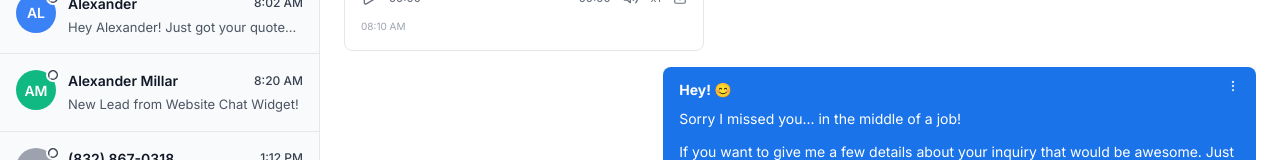
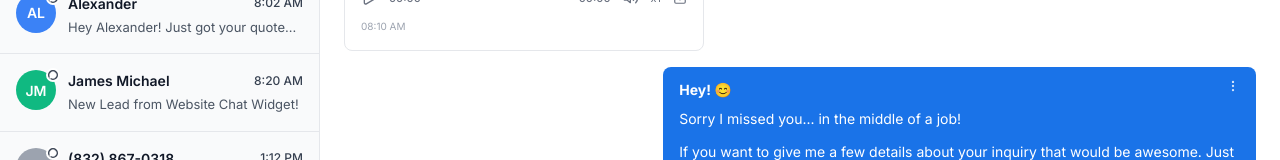
Before and after one commit to garcia111805-web/dummy-ghl-for-demo, a React (Vite) app: page / in a window 1280 px wide. Shown: the part 202-362 px from the top of the page. Built offline with nearby package versions, Linux system fonts and the light colour scheme.

Commit message:
Rename Alexander Millar to James Michael in chat widget conversation
Agent-Logs-Url: https://github.com/garcia111805-web/dummy-ghl-for-demo/sessions/1c7e8f6f-3f87-4aaf-ba73-4a5d7268aa05

Co-authored-by: garcia111805-web <242937499+garcia111805-web@users.noreply.github.com>

```diff
--- a/src/App.tsx
+++ b/src/App.tsx
@@ -12,7 +12,7 @@ import './App.css';
 const dummyConversations = [
   { id: 1, name: 'Justin Garcia', time: '3:34 PM', preview: 'Hey Justin! Just got your quote fo...', initials: 'JG', color: '#71cf88', unread: true },
   { id: 11, name: 'Alexander', time: '8:02 AM', preview: 'Hey Alexander! Just got your quote...', initials: 'AL', color: '#3B82F6', unread: true },
-  { id: 12, name: 'Alexander Millar', time: '8:20 AM', preview: 'New Lead from Website Chat Widget!', initials: 'AM', color: '#10B981', unread: true },
+  { id: 12, name: 'James Michael', time: '8:20 AM', preview: 'New Lead from Website Chat Widget!', initials: 'JM', color: '#10B981', unread: true },
   { id: 2, name: '(832) 867-0318', time: '1:12 PM', preview: 'Inbound Call', initials: '+1', color: '#9CA3AF', unread: true },
   { id: 3, name: 'Sarah Jenkins', time: '11:45 AM', preview: 'Hey Sarah! Sorry I missed you...', initials: 'SJ', color: '#FBBF24', unread: false },
   { id: 4, name: 'Mike Robinson', time: '10:30 AM', preview: 'Automated follow up: Hi Mike...', initials: 'MR', color: '#60A5FA', unread: false },
@@ -168,7 +168,7 @@ const AlexanderMillarChat = () => {
   return (
     <div className="main-chat">
       <div className="chat-header">
-        <div className="chat-title">Alexander Millar</div>
+        <div className="chat-title">James Michael</div>
         <div className="chat-actions">
           <button className="icon-btn no-border"><Folder size={18} /></button>
           <button className="icon-btn no-border"><Star size={18} /></button>
@@ -194,7 +194,7 @@ const AlexanderMillarChat = () => {
           </div>
           <p style={{marginBottom: '12px', fontWeight: 600}}>New Lead from Website Chat Widget!</p>
           <p style={{marginBottom: '8px'}}>Info:</p>
-          <p style={{marginBottom: '4px'}}>- Name: Alexander Millar</p>
+          <p style={{marginBottom: '4px'}}>- Name: James Michael</p>
           <p style={{marginBottom: '4px'}}>- Phone: CHECK LEADCONNECTOR APP</p>
           <p style={{marginBottom: '12px'}}>- Message: We are looking to have our backyard and pool deck area just generally maintained, weeded, etc</p>
           <p style={{marginBottom: '12px'}}>We've let them know you'll be in touch soon!</p>
```
